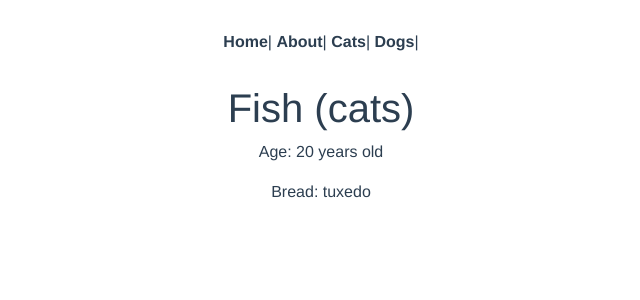
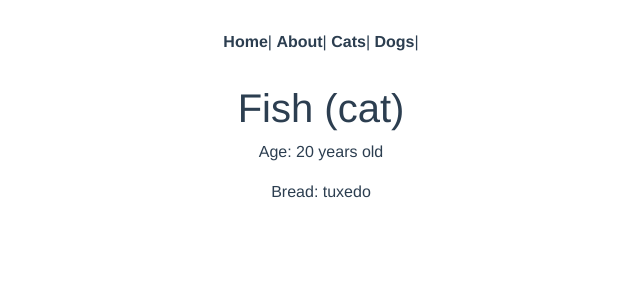
Before and after one commit to kalenhoneyfield/VuePets, a Vue app: page /pets/cats/0 in a window 1280 px wide. Shown: the top 300 px of the page, without its empty margins (319-959 px from the left). Built offline with nearby package versions, Linux system fonts and the light colour scheme.

Commit message:
added a filter to pet

```diff
--- a/src/views/Pet.vue
+++ b/src/views/Pet.vue
@@ -1,6 +1,6 @@
 <template>
   <div>
-    <h1>{{ animal.name }} ({{ $route.params.species }})</h1>
+    <h1>{{ animal.name }} ({{ $route.params.species | removeS }})</h1>
     <p>Age: {{ animal.age }} years old</p>
     <p>Bread: {{ animal.breed }}</p>
   </div>
@@ -22,5 +22,10 @@ export default {
   computed: {
     ...mapState(['cats', 'dogs']),
   },
+  filters: {
+    removeS(word) {
+      return word.replace(/(\w+)(s)$/i, '$1');
+    },
+  },
 };
 </script>
```
